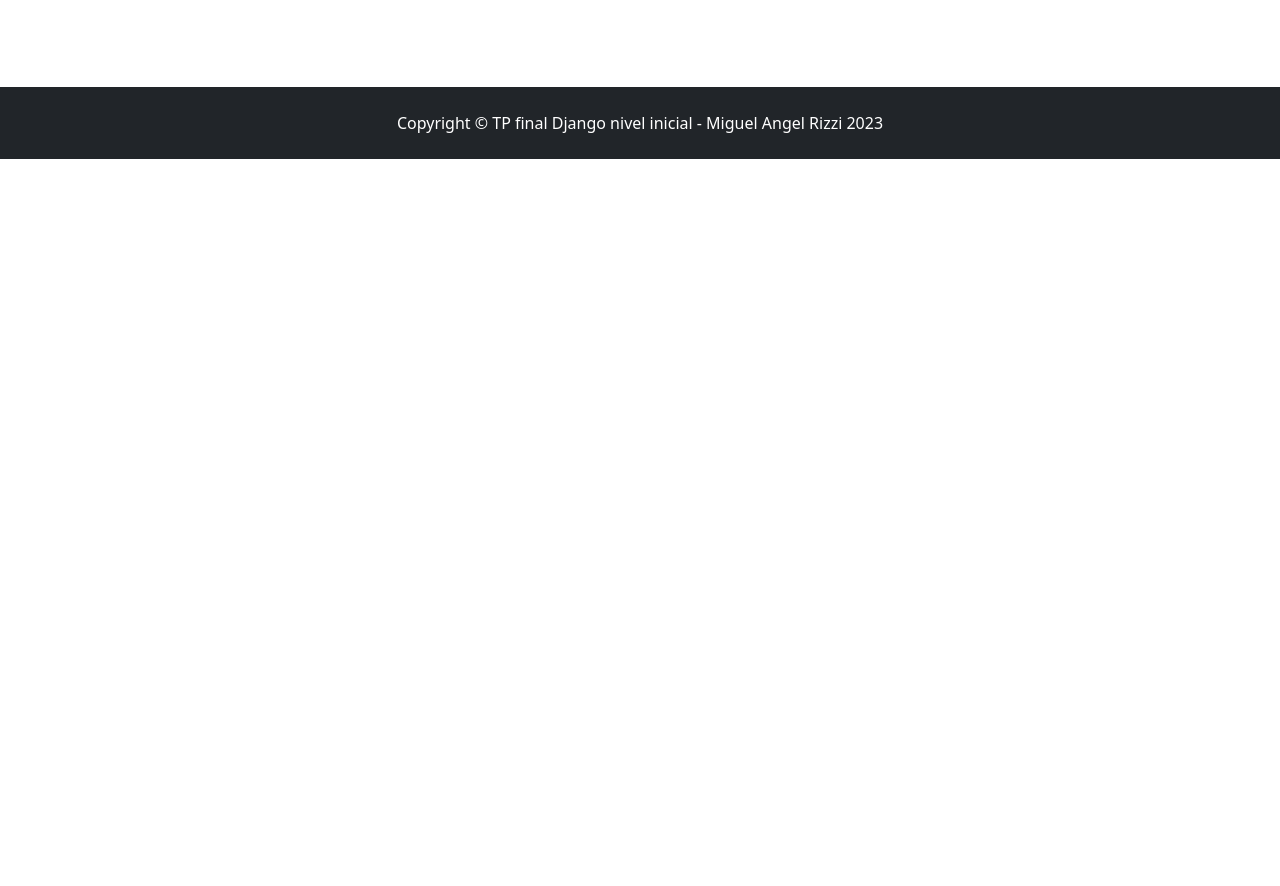
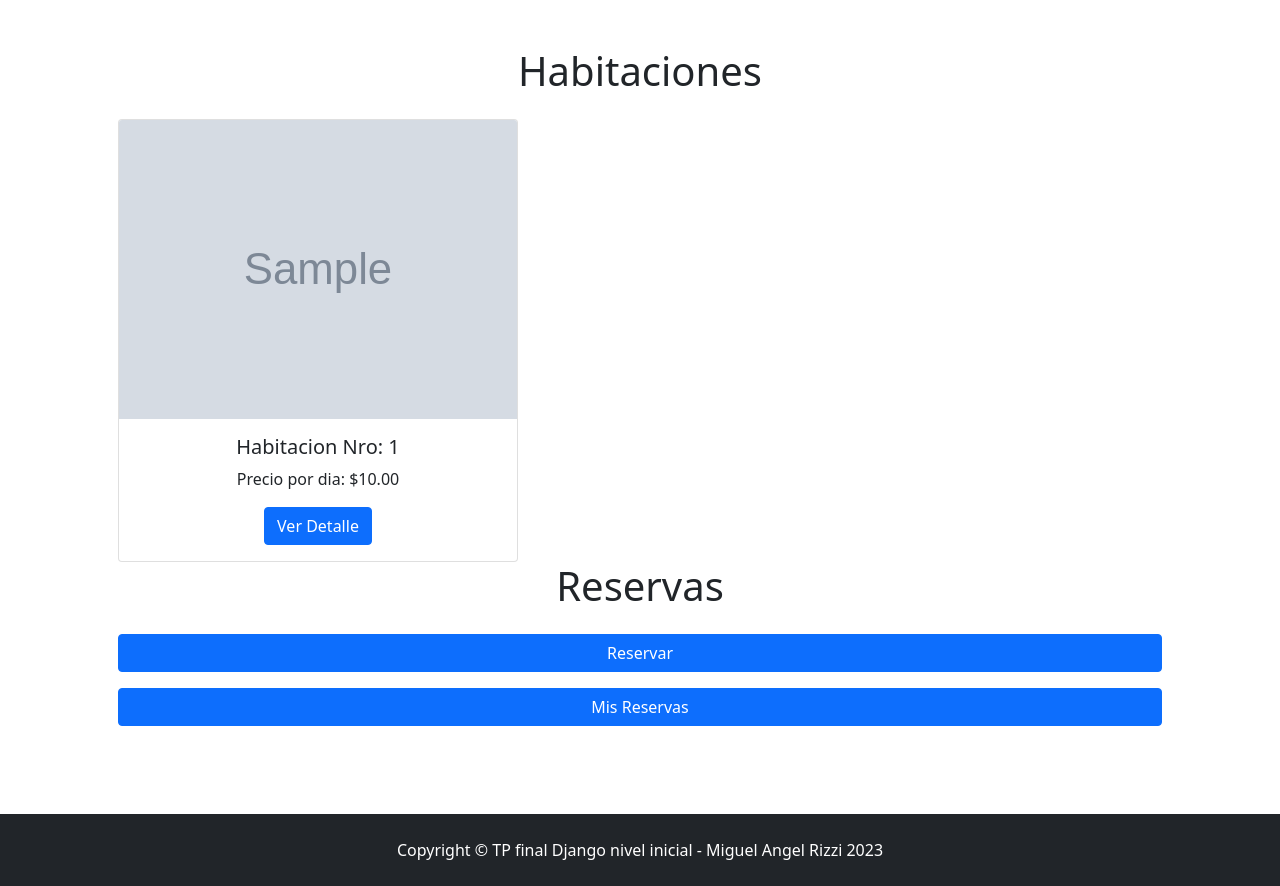
Before and after one commit to MiguelRizzi/django-hotel-reservas, a Django app: page /hotel/ in a window 1280 px wide. Shown: the part 625-1511 px from the top of the page. Before the commit the page ends 784 px from the top, so only its background shows below. Run offline with Django 3.2, Linux system fonts and the light colour scheme; tables that the repository leaves empty hold one stand-in row (values such as "Sample post"); grey boxes marked "Sample" are stand-in pictures; parts of the project's set-up code (start-up, migrations or seed data) failed here and were passed over; some libraries are stand-ins or nearby versions.

Commit message:
Se modifico vista index:hotel y templates

```diff
--- a/project/apps/hotel/urls.py
+++ b/project/apps/hotel/urls.py
@@ -4,7 +4,7 @@ from . import views
 from django.contrib.admin.views.decorators import staff_member_required
 
 urlpatterns = [
-    path("", TemplateView.as_view(template_name="hotel/index.html"), name="index"),
+    path("", views.IndexView.as_view(), name="index"),
     # Tipo de habitacion
     path("tipohabitacion/detail/<int:pk>", staff_member_required(views.TipoHabitacionDetail.as_view()), name="tipohabitacion_detail"),
     path("tipohabitacion/list/", staff_member_required(views.TipoHabitacionList.as_view()), name="tipohabitacion_list"),
--- a/project/apps/hotel/views.py
+++ b/project/apps/hotel/views.py
@@ -1,9 +1,19 @@
 from django.contrib.auth.mixins import LoginRequiredMixin, UserPassesTestMixin
 from django.urls import reverse_lazy
-from django.views.generic import DetailView, ListView
+from django.views.generic import TemplateView, DetailView, ListView
 from django.views.generic.edit import CreateView, DeleteView, UpdateView
 from . import models, forms
 from django.contrib import messages
+
+
+#   Index hotel
+class IndexView(TemplateView):
+    template_name = "hotel/index.html"
+
+    def get_context_data(self, **kwargs):
+        context = super().get_context_data(**kwargs)
+        context["habitaciones"] = models.Habitacion.objects.all()
+        return context
 
 # Tipo de Habitacion
 
@@ -103,7 +113,7 @@ class ReservaDetail(LoginRequiredMixin, UserPassesTestMixin, DetailView):
 class ReservaList(LoginRequiredMixin, ListView):
     model = models.Reserva
     def get_queryset(self):
-        """Si el usuario no es un miembro del staff, solo
+        """Si el usuario no es un miembro del staff, muestra solo
         objetos que pertenecen al usuario que realiza la solicitud."""
         queryset = super().get_queryset()
         if not self.request.user.is_staff:
@@ -131,7 +141,8 @@ class ReservaDelete(LoginRequiredMixin, UserPassesTestMixin, DeleteView):
     template_name = "hotel/confirm_delete.html"
     success_url = reverse_lazy("hotel:reserva_list")
     def test_func(self):
-        """Determina el acceso a la vista, devuelve True si el usuario es el cliente o si es personal del staff, False de lo contrario."""
+        """Determina el acceso a la vista, devuelve True si el usuario es el cliente o si es personal del staff,
+        False de lo contrario."""
         reserva = self.get_object()
         return reserva.cliente == self.request.user or self.request.user.is_staff
 
--- a/project/templates/hotel/index.html
+++ b/project/templates/hotel/index.html
@@ -1,5 +1,12 @@
 {% extends 'layout.html' %}
-{% load static %}
+
+{% block header %}
+    <div class="bg-image d-flex justify-content-center align-items-center" style="background-image: url('https://images.pexels.com/photos/258154/pexels-photo-258154.jpeg'); height: 70vh; width: 100vw; background-position: center; background-size: cover;">
+        {% block h1 %}
+            <h1 class="fw-bolder display-2 text-white p-5" style="background-color: rgba(0,0,0,0.4); width: 100vw; text-align: center;">El Jardin Secreto </h1>
+        {% endblock h1 %}
+    </div>
+{% endblock header %}
 
 {% block title %}App Hotel{% endblock title %}
 
@@ -18,11 +25,39 @@
                 <a href="{% url 'hotel:habitacion_list' %}" class="btn btn-primary">Ver Habitaciones</a> <br>
             </div>
 
-            <h2 class="display-5 mb-4">Reservas</h3>
+            <h2 class="display-6 mb-4">Reservas</h3>
             <div class="d-grid gap-3">
                 <a href="{% url 'hotel:reserva_create' %}" class="btn btn-primary">Crear Reserva</a>
                 <a href="{% url 'hotel:reserva_list' %}" class="btn btn-primary">Ver Reservas</a> <br>
             </div>
         </div>
+    {% else %}
+        <div class="mb-5">
+            <h3 h2 class="display-6 mb-4">Habitaciones</h2>
+
+            <div class="row">
+                {% for habitacion in habitaciones %}
+                    <div class="col-lg-4 col-md-6 col-12">
+                        <div class="card" style="width: 25rem;">
+                            {% if habitacion.imagen %}
+                                <img class="card-img-top" src="{{ habitacion.imagen.url }}" alt="Card image cap">
+                            {% else %}
+                                <img class="card-img-top" src="" alt="Card image cap">
+                            {% endif %}
+                            <div class="card-body">
+                            <h5 class="card-title">Habitacion Nro: {{ habitacion.numero }}</h5>
+                            <p class="card-text">Precio por dia: ${{ habitacion.precio_x_dia }}</p>
+                            <a href="{% url 'hotel:habitacion_detail' habitacion.id %}" class="btn btn-primary">Ver Detalle</a>
+                            </div>
+                        </div>
+                    </div>
+                {% endfor %}
+            </div>
+            <h2 class="display-6 mb-4">Reservas</h3>
+                <div class="d-grid gap-3">
+                    <a href="{% url 'hotel:reserva_create' %}" class="btn btn-primary">Reservar</a>
+                    <a href="{% url 'hotel:reserva_list' %}" class="btn btn-primary">Mis Reservas</a> <br>
+                </div>
+        </div>
     {% endif %}
 {% endblock content %}
```
Also changed, not shown: project/templates/hotel/index_2.html (deleted, +0 -52 lines).
